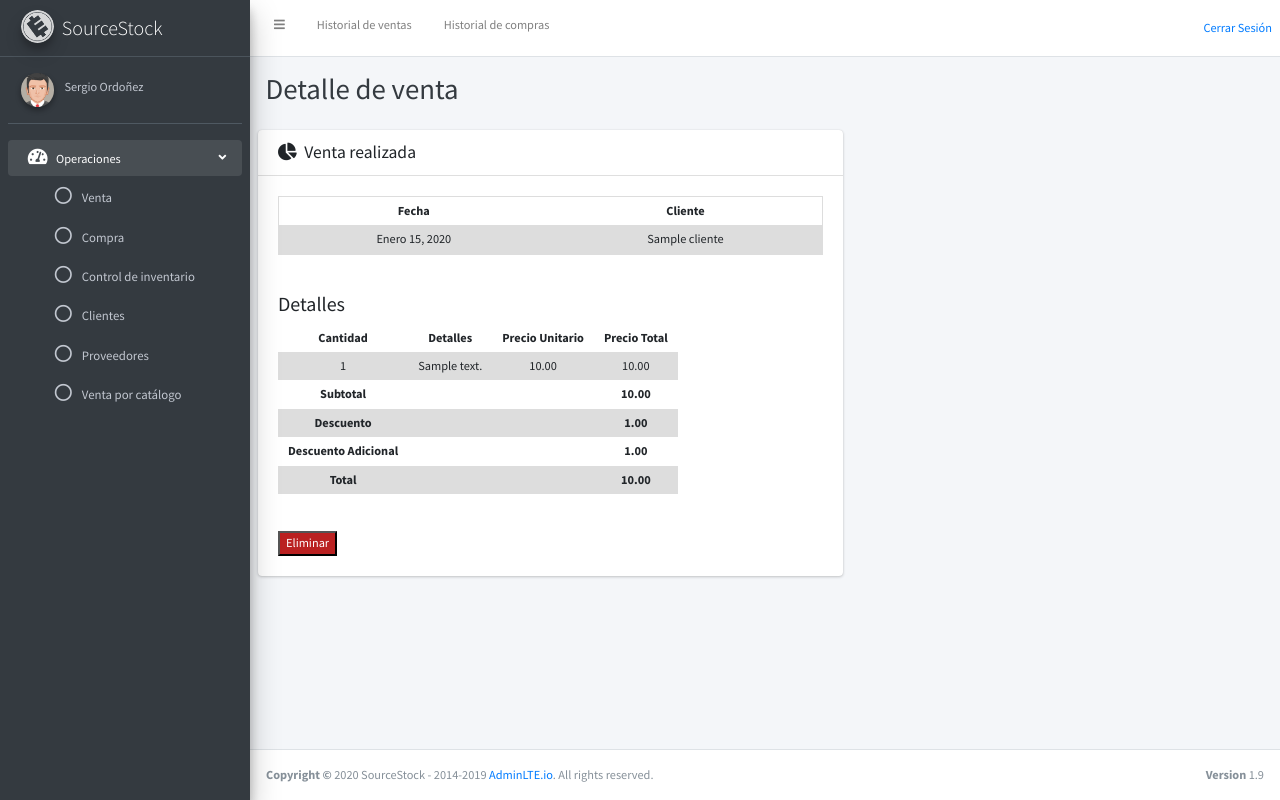
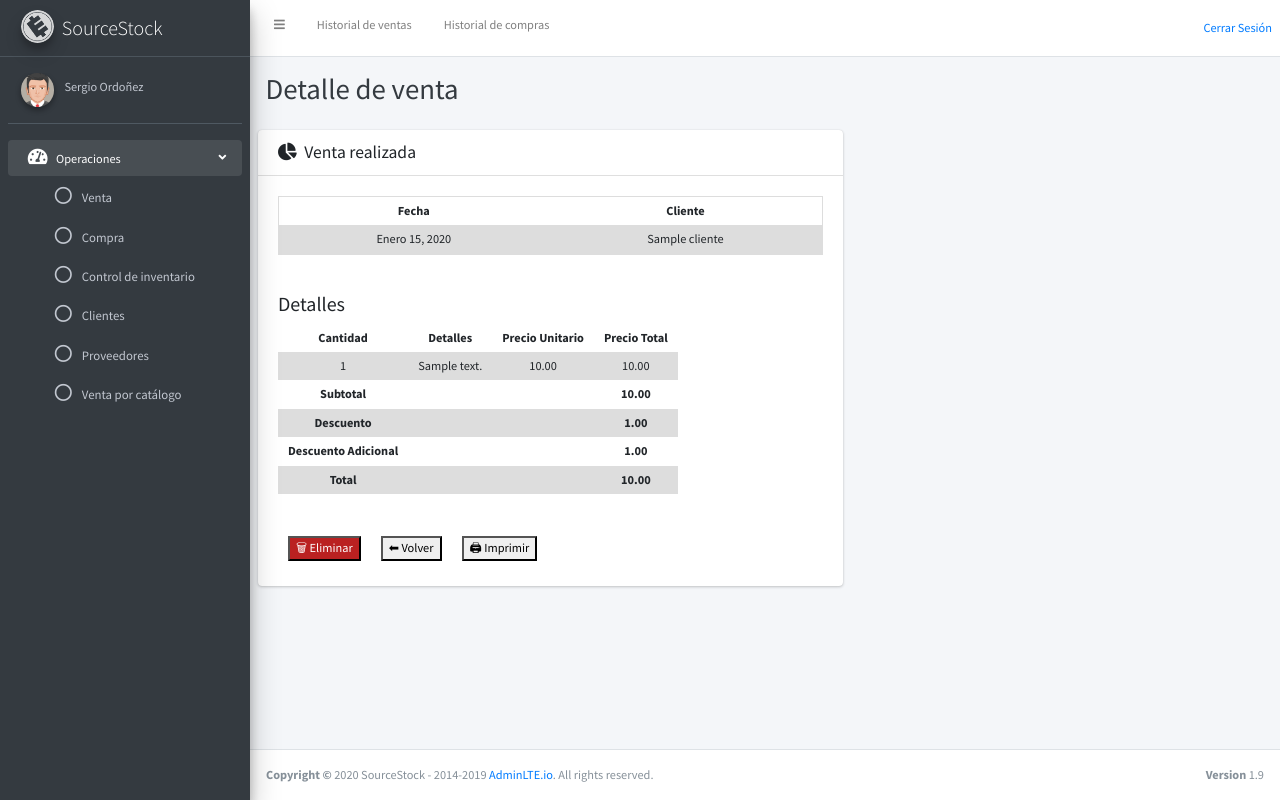
Before and after one commit to SantiR38/SourceStock, a Django app: page /detalle_de_venta/1/ in a window 1280 px wide. Run offline with Django 3.2, Linux system fonts and the light colour scheme; tables that the repository leaves empty hold one stand-in row (values such as "Sample post"); some libraries are stand-ins or nearby versions.

Commit message:
Botones de recibo y volver a historial agregados a detalle de compra y venta.

```diff
--- a/punto_venta/templates/erp/detalle_de_operacion.html
+++ b/punto_venta/templates/erp/detalle_de_operacion.html
@@ -101,10 +101,33 @@
             <br />
             <br />
 
+            <table>
+              <tr>
+                <td>
                   <form action="" method="post" name="miformulario">{% csrf_token %}
-              <input type=button onclick="pregunta()" value="Eliminar" style="background-color: #ba2121; color: #fff;" >
+                    <input type=button onclick="pregunta()" value="🗑 Eliminar"
+                      style="background-color: #ba2121; color: #fff;">
+                  </form>
+                </td>
+                {% if titulo == "Detalle de venta" %}
+                <td>
+                  <a href="/historial_de_venta/2020/01"><button>⬅ Volver</button></a>
+                </td>
 
-            </form>
+                <td>
+                  <a href="/recibo/{{object.id}}" target="_blank"><button>🖨 Imprimir</button></a>
+                </td>
+                {% else %}
+                <td>
+                  <a href="/historial_de_compra/2020/01"><button>⬅ Volver</button></a>
+                </td>
+
+                <td>
+                  <a href="/detalle_entrada/{{object.id}}" target="_blank"><button>🖨 Imprimir</button></a>
+                </td>
+                {% endif %}
+              </tr>
+            </table>
           </div>
         </div><!-- /.card-body -->
       </div>
@@ -118,8 +141,8 @@
 {% endblock content %}
 {% block script %}
 <script>
-  function pregunta(){
-    if (confirm("Eliminar elemento. Estas seguro?")){
+  function pregunta() {
+    if (confirm("Eliminar elemento. Estas seguro?")) {
       document.miformulario.submit();
     }
   }
```
Lines whose indentation alone changed are shown as unchanged.
